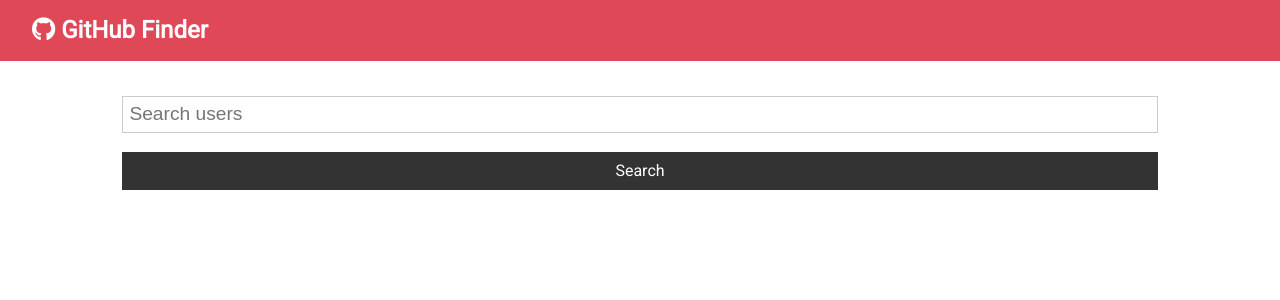
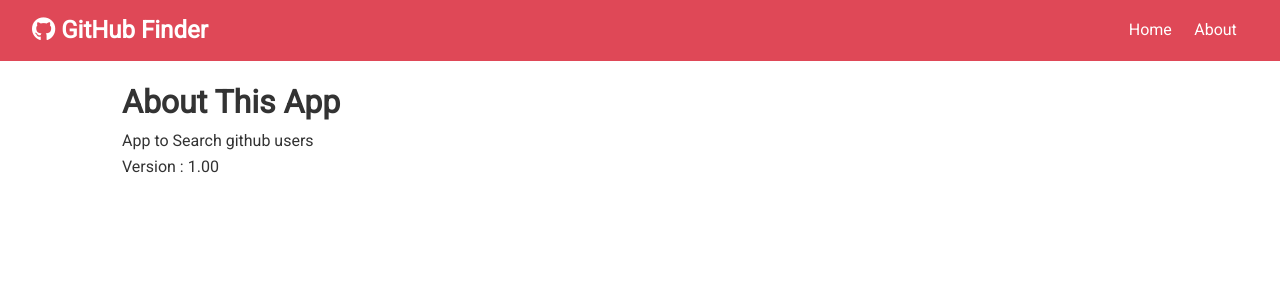
Before and after one commit to milanche1/github-finder, a React (Create React App) app: page /about in a window 1280 px wide. Shown: the top 300 px of the page. Built offline with nearby package versions, Linux system fonts and the light colour scheme.

Commit message:
Router, Links, Navbar

```diff
--- a/src/components/App.js
+++ b/src/components/App.js
@@ -1,10 +1,11 @@
-import React, { Component } from "react";
+import React, { Component, Fragment } from "react";
+import { BrowserRouter as Router, Switch, Route } from "react-router-dom";
 import Navbar from "./Navbar";
 import Users from "./Users";
 import Search from "./Search";
 import Alert from "./Alert";
+import About from "../pages/About";
 import axios from "axios";
-import { BrowserRouter as Router, Switch, Route } from "react-router-dom";
 import "../App.css";
 
 class App extends Component {
@@ -48,19 +49,35 @@
 
   render() {
     return (
+      <Router>
         <div className="App">
           <Navbar title="GitHub Finder" icon="fab fa-github" />
           <div className="container">
             <Alert alert={this.state.alert} />
+            <Switch>
+              <Route
+                exact
+                path="/"
+                render={props => (
+                  <Fragment>
                     <Search
                       searchUsers={this.searchUsers}
                       clearUsers={this.clearUsers}
                       showClear={this.state.users.length > 0 ? true : false}
                       setAlert={this.setAlert}
                     />
-          <Users loading={this.state.loading} users={this.state.users} />
+                    <Users
+                      loading={this.state.loading}
+                      users={this.state.users}
+                    />
+                  </Fragment>
+                )}
+              />
+              <Route exact path="/about" component={About} />
+            </Switch>
           </div>
         </div>
+      </Router>
     );
   }
 }
--- a/src/components/Navbar.js
+++ b/src/components/Navbar.js
@@ -1,5 +1,6 @@
 import React from "react";
 import PropTypes from "prop-types";
+import { Link } from "react-router-dom";
 
 const Navbar = props => {
   const { icon, title } = props;
@@ -8,6 +9,14 @@
       <h1>
         <i className={icon} /> {title}
       </h1>
+      <ul>
+        <li>
+          <Link to="/">Home</Link>
+        </li>
+        <li>
+          <Link to="/about">About</Link>
+        </li>
+      </ul>
     </nav>
   );
 };
--- /dev/null
+++ b/src/pages/About.js
@@ -0,0 +1,13 @@
+import React from "react";
+
+const About = () => {
+  return (
+    <div>
+      <h1>About This App</h1>
+      <p>App to Search github users</p>
+      <p>Version : 1.00</p>
+    </div>
+  );
+};
+
+export default About;
```
Lines whose indentation alone changed are shown as unchanged.
